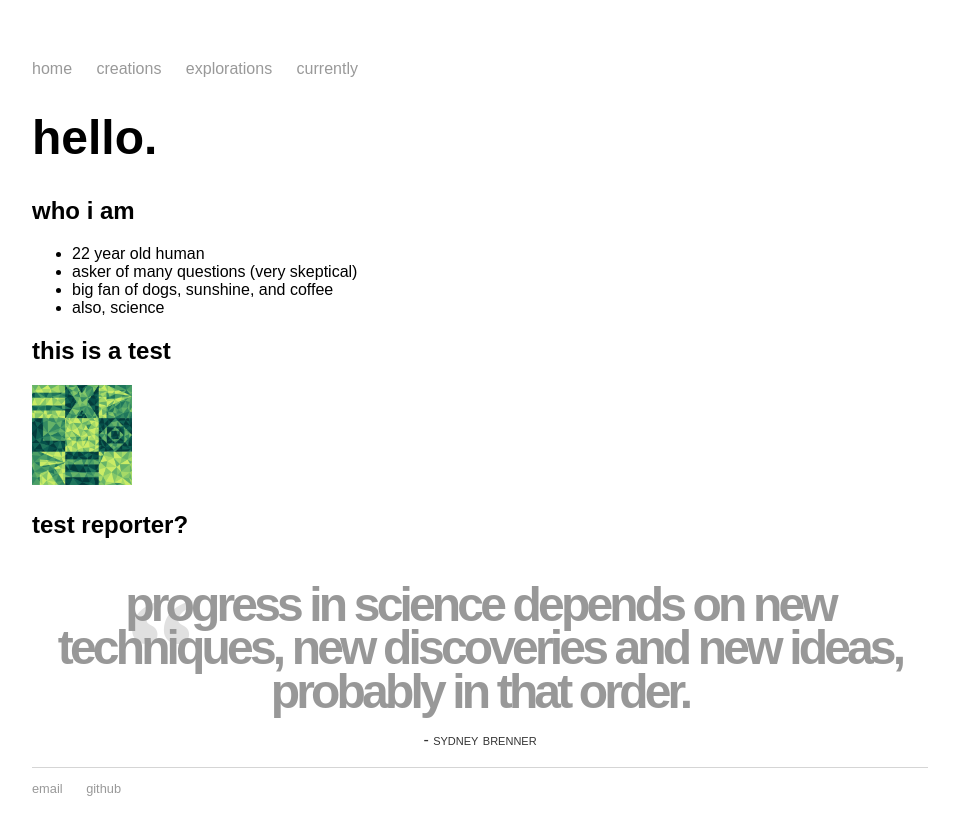
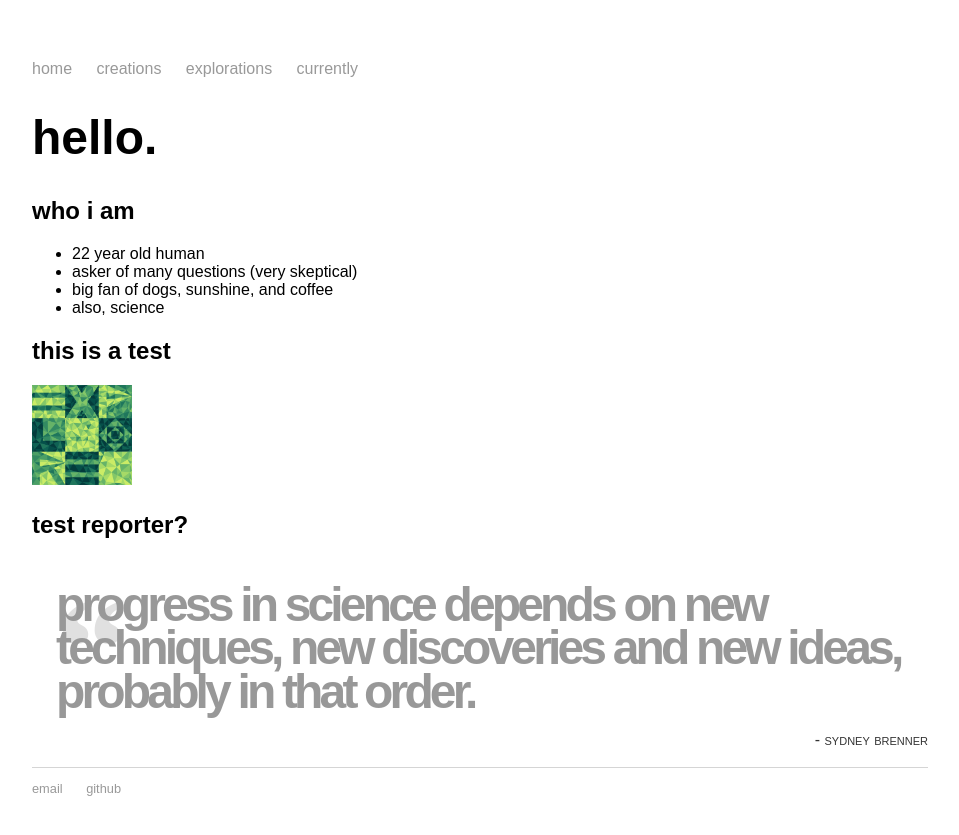
Before and after one commit to mayasheth/mayasheth.github.io, a Jekyll site: the page built from index.md, in a window 1280 px wide. Shown: the top 835 px of the page, without its empty margins (160-1119 px from the left). Built offline with Jekyll 4.4.1, drawn with Linux system fonts in a browser that asks for light colours.

Commit message:
Update quote.html

```diff
--- a/_includes/quote.html
+++ b/_includes/quote.html
@@ -14,7 +14,7 @@
       padding:.5em;
       padding-bottom:0;
       position: relative;
-      text-align: center;
+      text-align: left;
       letter-spacing: -.08em;
       font-size:3em;
       font-weight:700;
@@ -44,7 +44,7 @@
     p.cite
     {
       display: block;
-      text-align: center;
+      text-align: right;
       font-variant:small-caps;
     }
 
```
